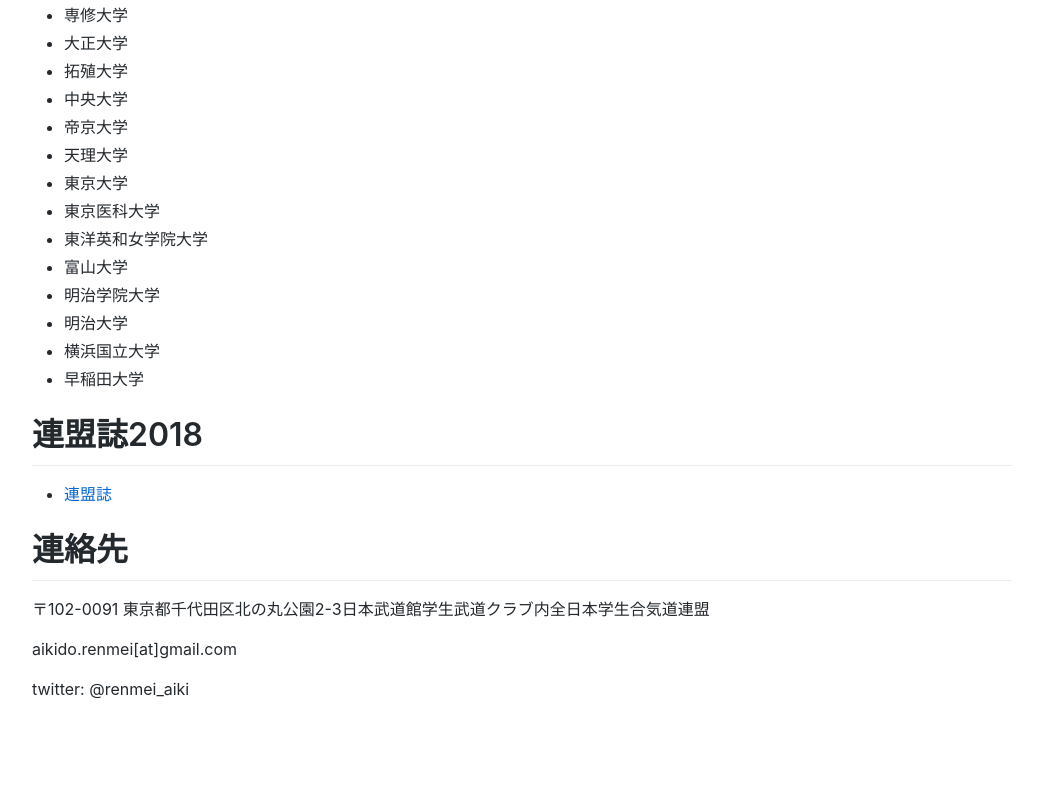
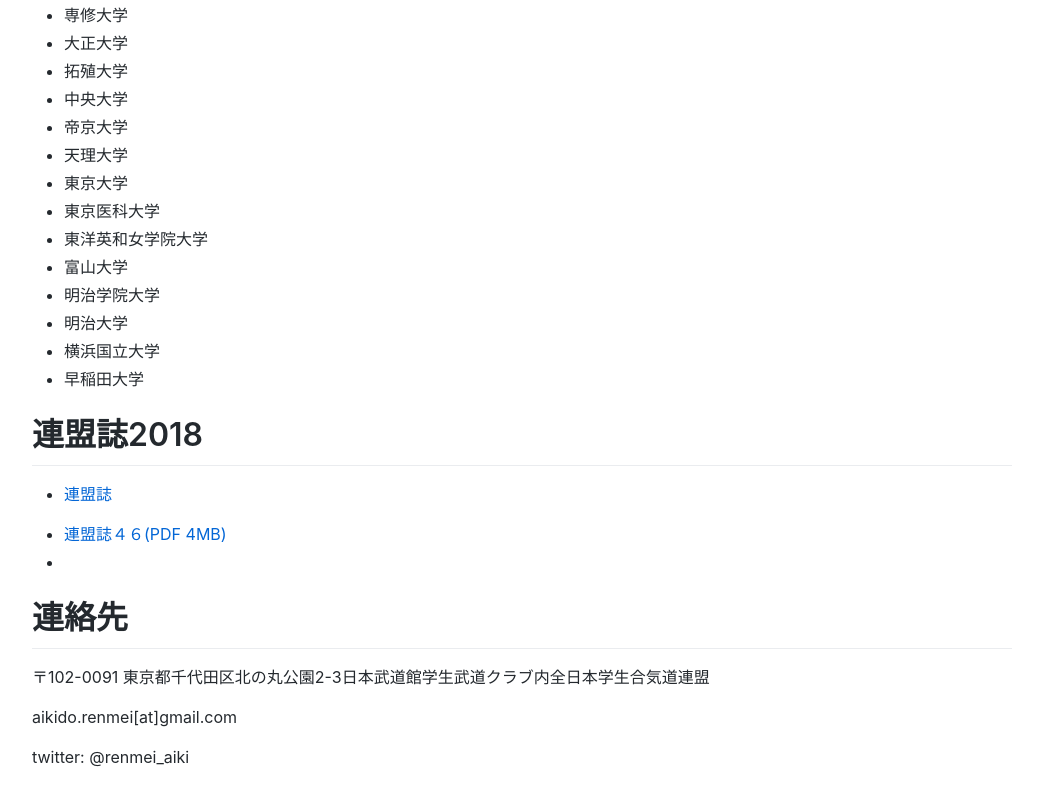
Before and after one commit to aikido-renmei/hp, a plain HTML site: page index.html in a window 1280 px wide. Shown: the part 973-1774 px from the top of the page, without its empty margins (118-1161 px from the left). Before the commit the page ends 1706 px from the top, so only its background shows below. Drawn offline with Linux system fonts and the light colour scheme.

Commit message:
Update index.html

```diff
--- a/index.html
+++ b/index.html
@@ -81,6 +81,11 @@
 <ul>
   <li><a href="https://aikido-renmei.github.io/hp/renmeishi2018.pdf">連盟誌</a></li>
 </ul>
+
+<ul>
+  <li><a href="https://aikido-renmei.github.io/hp/renmeishi46.pdf">連盟誌４６(PDF 4MB)</a><li>
+</ul>
+
 <h1 id="連絡先">連絡先</h1>
 <p>〒102-0091 東京都千代田区北の丸公園2-3日本武道館学生武道クラブ内全日本学生合気道連盟</p>
 <p>aikido.renmei[at]gmail.com</p>
```
